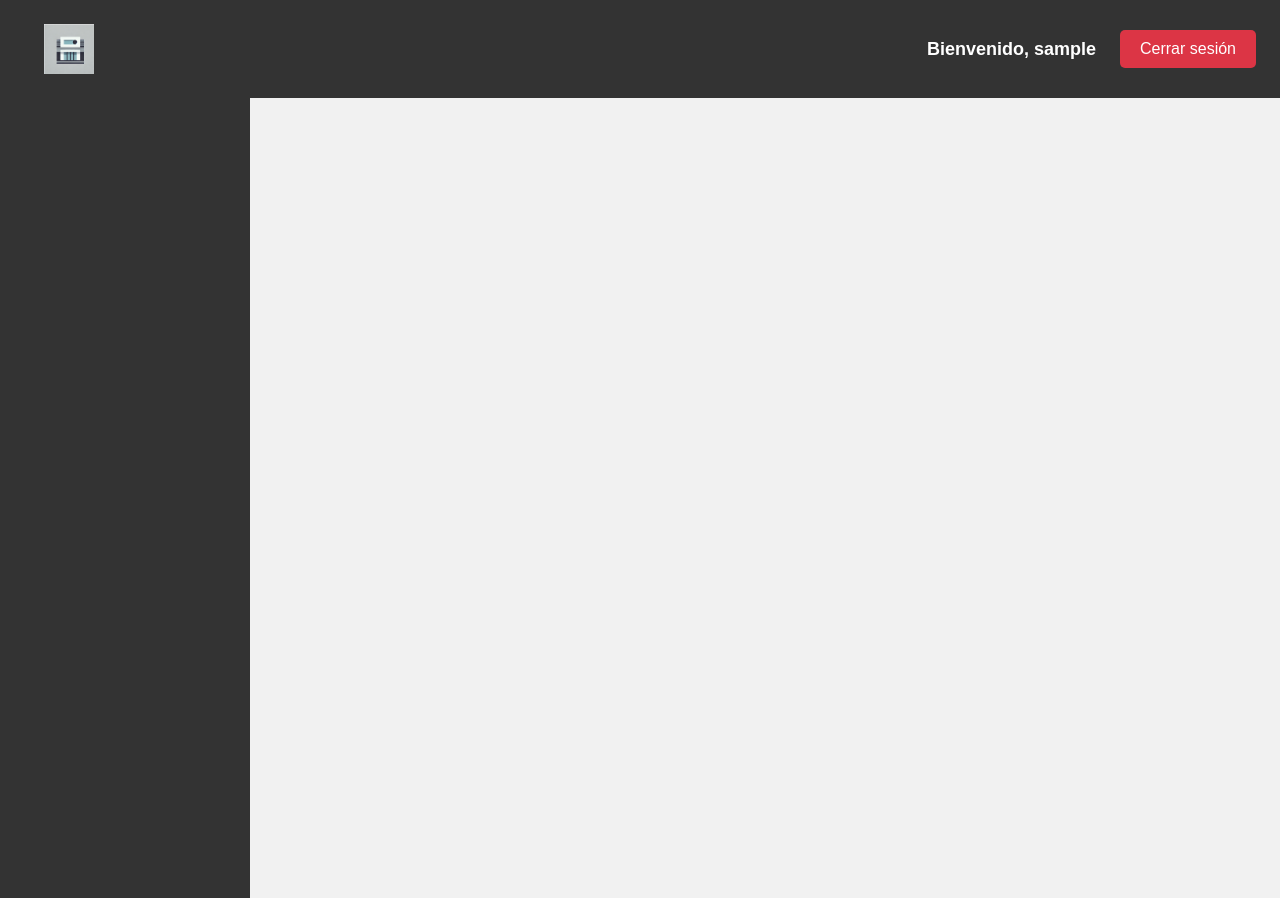
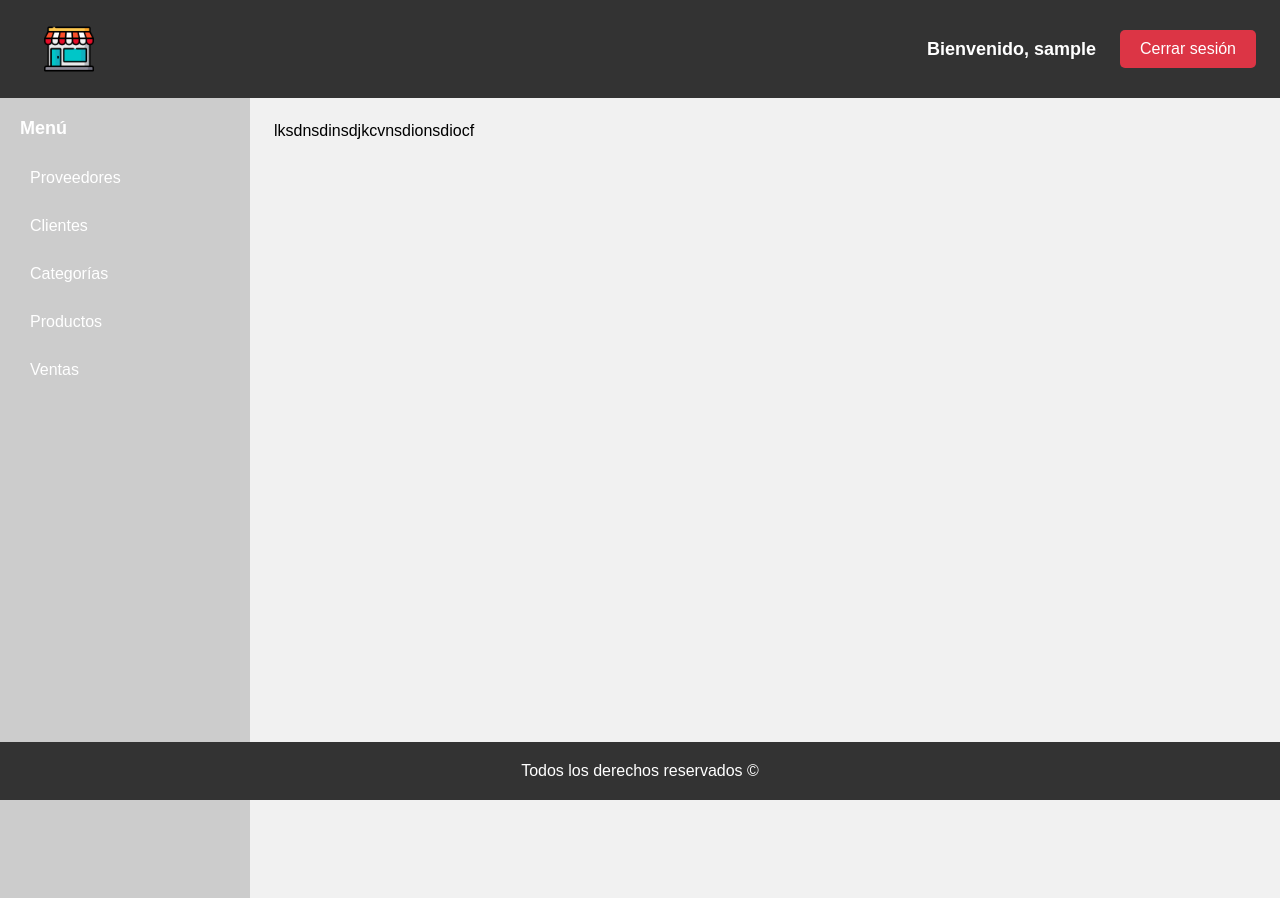
Before and after one commit to nocodecampo/tienda, a PHP site: page /admin.php in a window 1280 px wide. Run offline with PHP 8.4, Linux system fonts and the light colour scheme; the visitor is signed in with stand-in values (Sample User, id 1).

Commit message:
partials

```diff
--- a/admin.php
+++ b/admin.php
@@ -1,6 +1,6 @@
 <?php
 session_start();
-if(!isset($_SESSION['user'])){
+if (!isset($_SESSION['user'])) {
     header('Location: index.php');
     exit;
 }
@@ -15,21 +15,18 @@ $user = $_SESSION['user'];
     <meta name="viewport" content="width=device-width, initial-scale=1.0">
     <title>Panel de administración</title>
     <link rel="stylesheet" href="style.css">
+    <link rel="stylesheet" href="https://cdnjs.cloudflare.com/ajax/libs/font-awesome/6.7.2/css/all.min.css" integrity="sha512-Evv84Mr4kqVGRNSgIGL/F/aIDqQb7xQ2vcrdIwxfjThSH8CSR7PBEakCr51Ck+w+/U6swU2Im1vVX0SVk9ABhg==" crossorigin="anonymous" referrerpolicy="no-referrer" />
 </head>
 
 <body>
-    <header class="header-admin">
-        <img src="img/logo.webp" alt="LOGO" class="logo">
-        <div>
-            <p class="welcome">Bienvenido, <?php echo $user['username']; ?></p>
-            <a href="logout.php" class="logout-button">Cerrar sesión</a>
-        </div>
-    </header>
+    <?php include 'partials/header.php' ?>
     <section class="admin-panel">
-        <aside class="admin-menu"></aside>
+        <?php include 'partials/aside.php' ?>
         <main class="admin-content">
+            <p>lksdnsdinsdjkcvnsdionsdiocf</p>
         </main>
     </section>
+    <?php include 'partials/footer.php' ?>
 </body>
 
 </html>
--- a/index.php
+++ b/index.php
@@ -19,7 +19,7 @@ if(isset($_POST['username'])){
                 session_start();
                 $_SESSION['user'] = $user;
                 // Redireccionar a la página de inicio
-                header('Location: admin.php');
+                header('Location: admin');
                 exit;
             }else{
                 $error = 'Usuario o contraseña incorrectos';
--- /dev/null
+++ b/partials/aside.php
@@ -0,0 +1,12 @@
+<aside class="admin-menu">
+            <h2>Menú</h2>
+            <nav>
+                <ul>
+                    <li><a href="#">Proveedores</a></li>
+                    <li><a href="#">Clientes</a></li>
+                    <li><a href="#">Categorías</a></li>
+                    <li><a href="#">Productos</a></li>
+                    <li><a href="#">Ventas</a></li>
+                </ul>
+            </nav>
+        </aside>
--- /dev/null
+++ b/partials/footer.php
@@ -0,0 +1,3 @@
+<footer>
+    <p>Todos los derechos reservados &copy;</p>
+</footer>
--- /dev/null
+++ b/partials/header.php
@@ -0,0 +1,7 @@
+<header class="header-admin">
+        <img src="img/logo.png" alt="LOGO" class="logo">
+        <div>
+            <p class="welcome">Bienvenido, <?php echo $user['username']; ?></p>
+            <a href="logout.php" class="logout-button">Cerrar sesión</a>
+        </div>
+    </header>
--- a/style.css
+++ b/style.css
@@ -96,9 +96,51 @@ section.admin-panel aside.admin-menu{
     max-width: 250px;
     height: 100vh;
     padding: 20px;
+    background-color:#ccc;
+    color: #fff;
+}
+
+section.admin-panel aside.admin-menu h2{
+    font-size: 18px;
+    margin-bottom: 20px;
+}
+
+section.admin-panel aside.admin-menu ul{
+    list-style: none;
+}
+
+section.admin-panel aside.admin-menu ul li{
+    margin-bottom: 10px;
+}
+
+section.admin-panel aside.admin-menu ul li a{
+    color: #fff;
+    text-decoration: none;
+    display: block;
+    padding: 10px;
+    border-radius: 5px;
+    transition: background-color 0.3s;
+}
+
+section.admin-panel aside.admin-menu ul li a:hover{
+    background-color: #555;
+}
+
+section.admin-panel main.admin-content{
+    width: 100%;
+    padding: 24px;
+}
+
+footer{
     background-color: #333;
     color: #fff;
+    text-align: center;
+    padding: 20px;
+    position: fixed;
+    bottom: 0;
+    width: 100%;
 }
+
 
 /* ADMIN PAGE*/
 
```
Also changed, not shown: img/logo.png (added).
